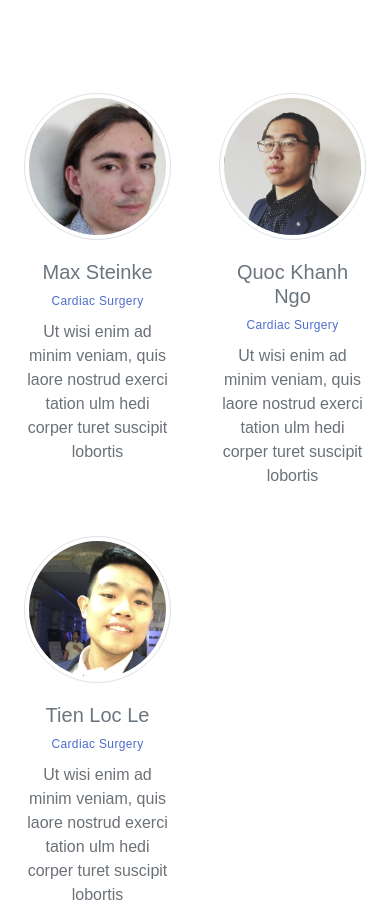
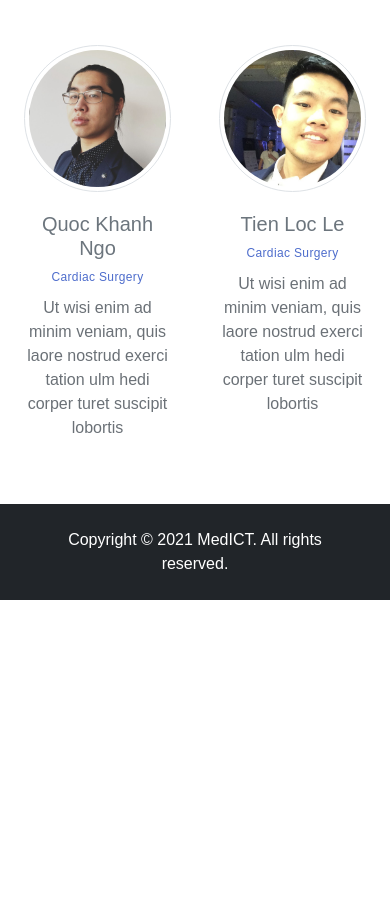
Before and after one commit to 321Gang/medict-landing-page, a plain HTML site: page index.html in a window 390 px wide. Shown: the part 2446-3356 px from the top of the page. After the commit the page ends 3046 px from the top, so only its background shows below. Drawn offline with Linux system fonts and the light colour scheme.

Commit message:
fix responsive

```diff
--- a/index.html
+++ b/index.html
@@ -112,10 +112,6 @@
                         lobortis</p>
                 </div>
             </div>
-
-        </div>
-
-        <div class="row gx-5 gy-5 mt-5">
             <div class="col-lg-4 col-md-6 col-sm-6 col-6">
                 <div class="team-image text-center"><img src="assets/img/max.jpg" class="img-thumbnail rounded-circle"
                                                          alt=""></div>
@@ -159,9 +155,7 @@
                         lobortis</p>
                 </div>
             </div>
-
         </div>
-
 
     </div>
 
```
